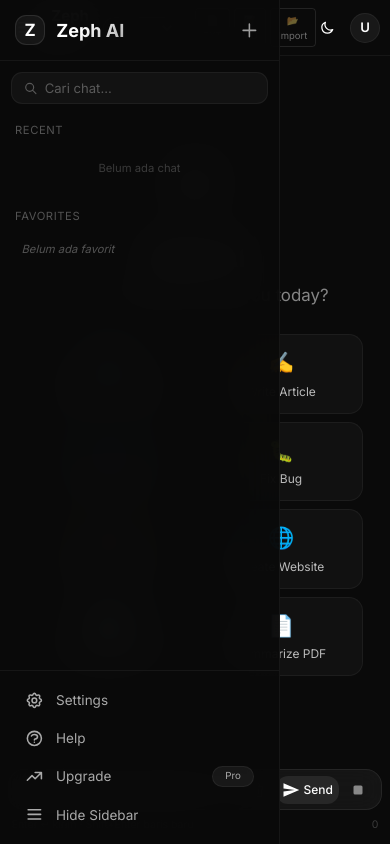
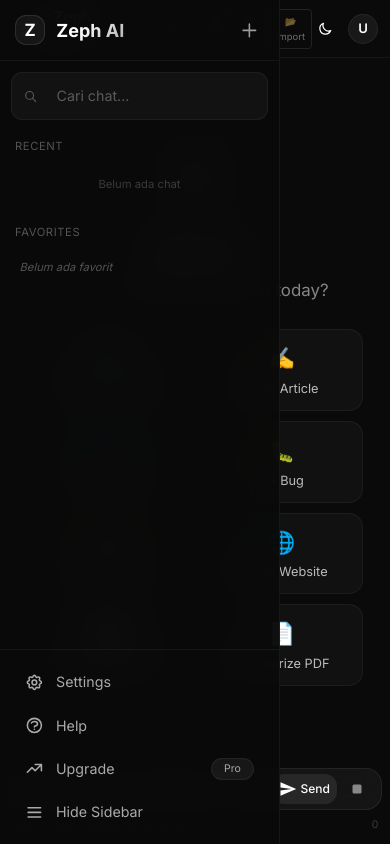
Before and after one commit to Zelzyy4K/Zeph-AI, a website: page public/index.html in a window 390 px wide. Drawn offline with nearby package versions, Linux system fonts and the light colour scheme.

Commit message:
Update index.html

```diff
--- a/public/index.html
+++ b/public/index.html
@@ -102,32 +102,47 @@
             #chat-messages { padding:12px 12px 6px; }
             #chat-input-wrap { padding:8px 12px 14px; min-height:56px; }
             #chat-input-inner { padding:6px 10px; border-radius:18px; gap:6px; }
-            #chat-input-inner textarea { font-size:0.95rem; min-height:24px; max-height:120px; padding:6px 4px; }
-            #chat-input-inner button { padding:6px 7px; }
+            #chat-input-inner textarea { font-size:1rem; min-height:24px; max-height:120px; padding:6px 4px; }
+            #chat-input-inner button { padding:7px 8px; }
             #chat-input-inner button svg { width:20px; height:20px; }
-            #send-btn { padding:6px 14px; font-size:0.85rem; border-radius:14px; }
+            #send-btn { padding:7px 16px; font-size:0.85rem; border-radius:14px; }
             #send-btn svg { width:16px; height:16px; }
-            .bubble-user, .bubble-ai { max-width:90%; padding:10px 14px; font-size:0.95rem; }
+            .bubble-user, .bubble-ai { max-width:90%; padding:11px 15px; font-size:0.95rem; line-height:1.5; }
             .avatar-ring { width:30px; height:30px; font-size:0.75rem; }
-            header { padding:6px 12px !important; }
-            .model-select { padding:4px 8px; }
-            .suggestion-grid { grid-template-columns:repeat(2,1fr); gap:8px; padding:0 4px; }
-            .suggestion-card { padding:12px 8px; font-size:0.8rem; }
+            header { padding:8px 14px !important; }
+            .model-select { padding:6px 10px; }
+            #export-txt, #export-md, #import-btn { padding:5px 8px; }
+            .suggestion-grid { grid-template-columns:repeat(2,1fr); gap:10px; padding:0 4px; }
+            .suggestion-card { padding:12px 10px; font-size:0.85rem; }
+            .suggestion-card .icon { font-size:1.6rem; }
             #chat-input-wrap .text-xs { font-size:0.7rem; }
+            .sidebar-link { font-size:0.95rem; padding:10px 14px; }
+            .history-item { font-size:0.9rem; padding:8px 12px; }
+            .badge-pro { font-size:0.75rem; padding:3px 14px; }
+            #search-chat { font-size:0.95rem; padding:8px 12px; }
+            #welcome-screen .w-20.h-20 { width:84px; height:84px; }
+            #welcome-screen .text-4xl { font-size:2.35rem; }
+            #welcome-screen h1 { font-size:2rem; }
         }
         @media(max-width:480px){
             #chat-messages { padding:8px 8px 4px; }
             #chat-input-wrap { padding:6px 8px 12px; min-height:52px; }
             #chat-input-inner { padding:5px 8px; border-radius:16px; gap:4px; }
-            #chat-input-inner textarea { font-size:0.9rem; min-height:22px; max-height:100px; padding:4px 4px; }
-            #chat-input-inner button { padding:5px 6px; }
+            #chat-input-inner textarea { font-size:0.95rem; min-height:22px; max-height:100px; padding:4px 4px; }
+            #chat-input-inner button { padding:6px 7px; }
             #chat-input-inner button svg { width:18px; height:18px; }
-            #send-btn { padding:5px 12px; font-size:0.8rem; border-radius:12px; }
+            #send-btn { padding:6px 14px; font-size:0.8rem; border-radius:12px; }
             #send-btn svg { width:15px; height:15px; }
-            .bubble-user, .bubble-ai { max-width:95%; padding:9px 12px; font-size:0.9rem; }
+            .bubble-user, .bubble-ai { max-width:95%; padding:10px 13px; font-size:0.9rem; line-height:1.5; }
             .avatar-ring { width:26px; height:26px; font-size:0.65rem; }
-            header { padding:5px 10px !important; }
-            .model-select { padding:3px 6px; }
+            header { padding:6px 12px !important; }
+            .model-select { padding:5px 8px; }
+            #export-txt, #export-md, #import-btn { padding:4px 6px; }
+            .suggestion-card .icon { font-size:1.45rem; }
+            .badge-pro { font-size:0.7rem; padding:2px 12px; }
+            #welcome-screen .w-20.h-20 { width:80px; height:80px; }
+            #welcome-screen .text-4xl { font-size:2.25rem; }
+            #welcome-screen h1 { font-size:1.8rem; }
         }
     </style>
 </head>
```
